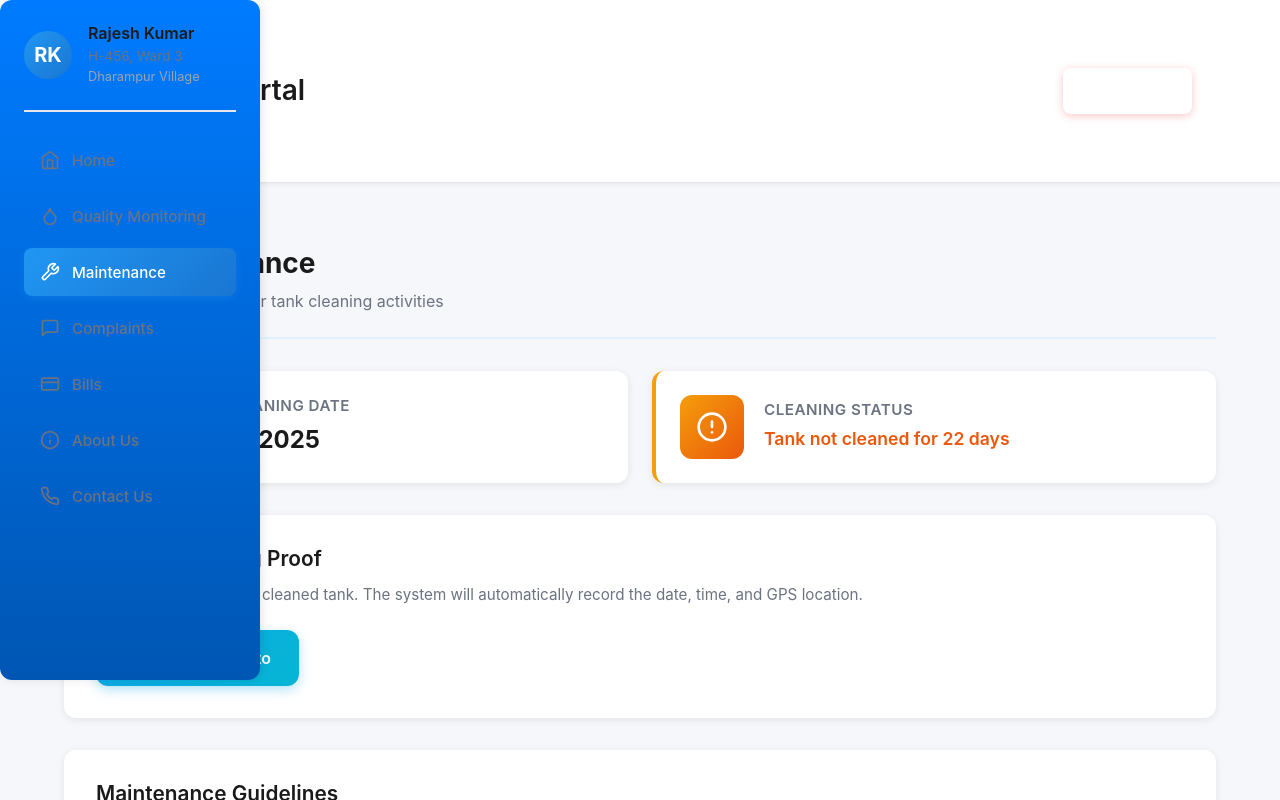
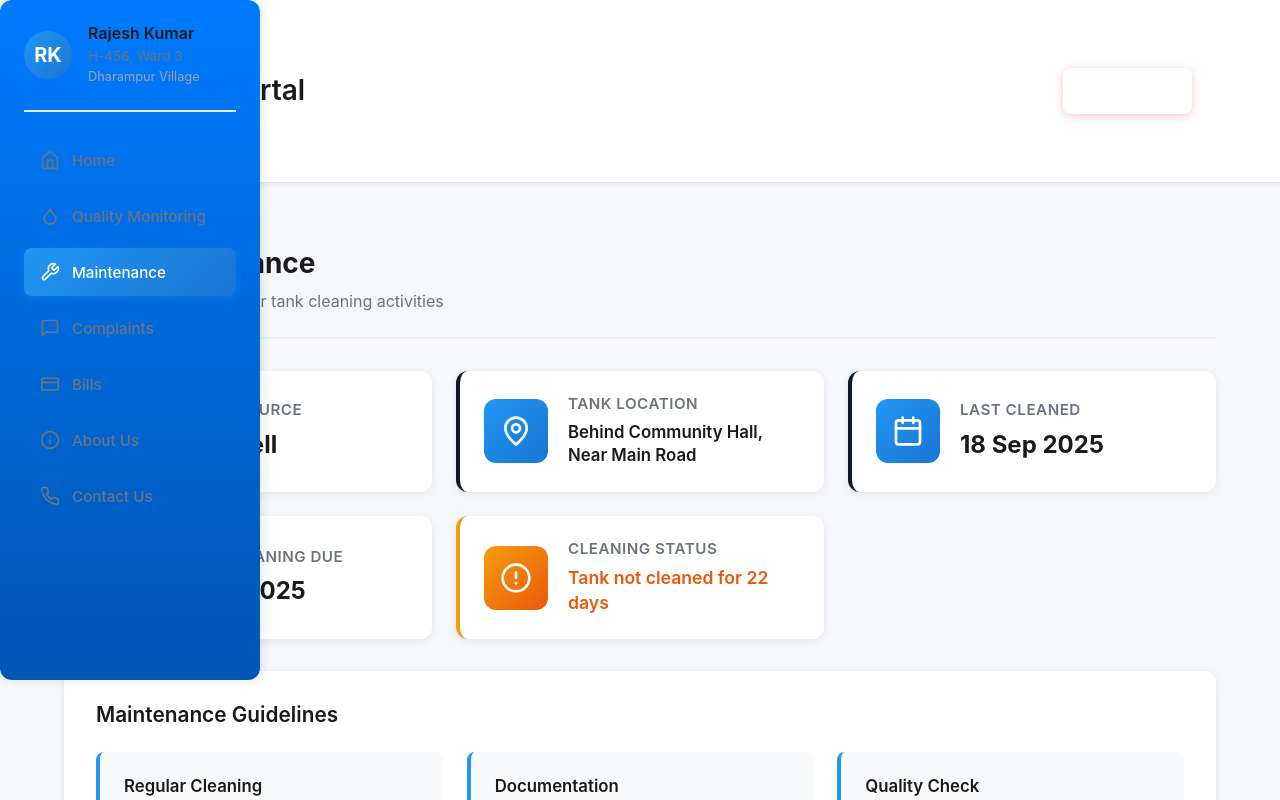
Before and after one commit to sushanthkulal/pipeline, a React (Vite) app: page /user-dashboard in a window 1280 px wide. Both pictures are taken after a click on the button "Maintenance". Shown: the top 800 px of the page. Built offline with nearby package versions, Linux system fonts and the light colour scheme.

Commit message:
Updated MaintenancePage.tsx

```diff
--- a/src/components/dashboard/MaintenancePage.css
+++ b/src/components/dashboard/MaintenancePage.css
@@ -21,7 +21,7 @@
 
 .maintenance-info {
   display: grid;
-  grid-template-columns: repeat(2, 1fr);
+  grid-template-columns: repeat(auto-fit, minmax(280px, 1fr));
   gap: 1.5rem;
   margin-bottom: 2rem;
 }
@@ -72,128 +72,19 @@
   margin: 0;
 }
 
+.info-content .location-text {
+  font-size: 1.05rem;
+  font-weight: 600;
+  color: #1a1a1a;
+  margin: 0;
+  line-height: 1.4;
+}
+
 .info-content .warning-text {
   font-size: 1.1rem;
   font-weight: 600;
   color: #ea580c;
   margin: 0;
-}
-
-.upload-section {
-  margin-bottom: 2rem;
-}
-
-.upload-card {
-  background: white;
-  border-radius: 12px;
-  padding: 2rem;
-  box-shadow: 0 2px 8px rgba(0, 0, 0, 0.08);
-}
-
-.upload-card h3 {
-  font-size: 1.3rem;
-  font-weight: 600;
-  color: #1a1a1a;
-  margin: 0 0 0.75rem 0;
-}
-
-.upload-description {
-  font-size: 0.95rem;
-  color: #6b7280;
-  margin: 0 0 1.5rem 0;
-  line-height: 1.5;
-}
-
-.camera-button {
-  display: inline-flex;
-  align-items: center;
-  gap: 0.75rem;
-  padding: 1rem 2rem;
-  background: linear-gradient(135deg, #2196F3 0%, #1976D2 100%);
-  color: white;
-  border: none;
-  border-radius: 8px;
-  font-size: 1rem;
-  font-weight: 600;
-  cursor: pointer;
-  transition: all 0.3s ease;
-  box-shadow: 0 4px 14px rgba(33, 150, 243, 0.4);
-}
-
-.camera-button:hover {
-  transform: translateY(-2px);
-  box-shadow: 0 6px 20px rgba(33, 150, 243, 0.5);
-}
-
-.preview-section {
-  margin-top: 2rem;
-  padding-top: 2rem;
-  border-top: 2px solid #e5e7eb;
-}
-
-.preview-section h4 {
-  font-size: 1.1rem;
-  font-weight: 600;
-  color: #1a1a1a;
-  margin: 0 0 1rem 0;
-}
-
-.image-preview {
-  width: 100%;
-  max-width: 500px;
-  margin-bottom: 1.5rem;
-  border-radius: 8px;
-  overflow: hidden;
-  box-shadow: 0 2px 8px rgba(0, 0, 0, 0.1);
-}
-
-.image-preview img {
-  width: 100%;
-  height: auto;
-  display: block;
-}
-
-.image-details {
-  background: #f9fafb;
-  border-radius: 8px;
-  padding: 1.25rem;
-  margin-bottom: 1.5rem;
-}
-
-.detail-item {
-  display: flex;
-  align-items: center;
-  gap: 0.75rem;
-  margin-bottom: 0.75rem;
-  color: #4b5563;
-  font-size: 0.95rem;
-}
-
-.detail-item:last-child {
-  margin-bottom: 0;
-}
-
-.detail-item svg {
-  color: #2196F3;
-  flex-shrink: 0;
-}
-
-.submit-button {
-  padding: 1rem 2rem;
-  background: linear-gradient(135deg, #22c55e 0%, #16a34a 100%);
-  color: white;
-  border: none;
-  border-radius: 8px;
-  font-size: 1rem;
-  font-weight: 600;
-  cursor: pointer;
-  transition: all 0.3s ease;
-  box-shadow: 0 4px 14px rgba(34, 197, 94, 0.4);
-}
-
-.submit-button:hover {
-  transform: translateY(-2px);
-  box-shadow: 0 6px 20px rgba(34, 197, 94, 0.5);
 }
 
 .maintenance-tips {
@@ -250,10 +141,6 @@
   animation-delay: 0.2s;
 }
 
-.fade-in.delay-2 {
-  animation-delay: 0.4s;
-}
-
 @keyframes fadeInUp {
   to {
     opacity: 1;
@@ -297,10 +184,4 @@
     flex-direction: column;
     text-align: center;
   }
-
-  .camera-button,
-  .submit-button {
-    width: 100%;
-    justify-content: center;
-  }
 }
--- a/src/components/dashboard/MaintenancePage.tsx
+++ b/src/components/dashboard/MaintenancePage.tsx
@@ -1,67 +1,12 @@
-import { useState, useRef } from 'react'
-import { Camera, MapPin, Calendar, AlertCircle } from 'lucide-react'
+import { Droplet, MapPin, Calendar, AlertCircle, Clock } from 'lucide-react'
 import './MaintenancePage.css'
 
 const MaintenancePage = () => {
-  const [capturedImage, setCapturedImage] = useState<string | null>(null)
-  const [imageDetails, setImageDetails] = useState<{
-    date: string
-    time: string
-    location: string
-  } | null>(null)
-  const fileInputRef = useRef<HTMLInputElement>(null)
-
+  const waterSource = 'Borewell'
+  const tankLocation = 'Behind Community Hall, Near Main Road'
   const lastCleaning = '18 Sep 2025'
+  const nextCleaning = '8 Oct 2025'
   const daysSinceCleaning = 22
-
-  const handleCameraClick = () => {
-    fileInputRef.current?.click()
-  }
-
-  const handleFileChange = (e: React.ChangeEvent<HTMLInputElement>) => {
-    const file = e.target.files?.[0]
-    if (file) {
-      const reader = new FileReader()
-      reader.onloadend = () => {
-        setCapturedImage(reader.result as string)
-
-        const now = new Date()
-        const date = now.toLocaleDateString('en-IN', {
-          day: '2-digit',
-          month: 'short',
-          year: 'numeric'
-        })
-        const time = now.toLocaleTimeString('en-IN', {
-          hour: '2-digit',
-          minute: '2-digit',
-          hour12: true
-        })
-
-        if (navigator.geolocation) {
-          navigator.geolocation.getCurrentPosition(
-            (position) => {
-              const location = `${position.coords.latitude.toFixed(4)}, ${position.coords.longitude.toFixed(4)}`
-              setImageDetails({ date, time, location })
-            },
-            () => {
-              setImageDetails({ date, time, location: 'Location unavailable' })
-            }
-          )
-        } else {
-          setImageDetails({ date, time, location: 'Location unavailable' })
-        }
-      }
-      reader.readAsDataURL(file)
-    }
-  }
-
-  const handleSubmit = () => {
-    if (capturedImage && imageDetails) {
-      alert('Maintenance proof submitted successfully!')
-      setCapturedImage(null)
-      setImageDetails(null)
-    }
-  }
 
   return (
     <div className="maintenance-page">
@@ -73,11 +18,41 @@ const MaintenancePage = () => {
       <div className="maintenance-info fade-in">
         <div className="info-card">
           <div className="info-icon">
+            <Droplet size={32} />
+          </div>
+          <div className="info-content">
+            <h3>Water Source</h3>
+            <p className="date">{waterSource}</p>
+          </div>
+        </div>
+
+        <div className="info-card">
+          <div className="info-icon">
+            <MapPin size={32} />
+          </div>
+          <div className="info-content">
+            <h3>Tank Location</h3>
+            <p className="location-text">{tankLocation}</p>
+          </div>
+        </div>
+
+        <div className="info-card">
+          <div className="info-icon">
             <Calendar size={32} />
           </div>
           <div className="info-content">
-            <h3>Last Cleaning Date</h3>
+            <h3>Last Cleaned</h3>
             <p className="date">{lastCleaning}</p>
+          </div>
+        </div>
+
+        <div className="info-card">
+          <div className="info-icon">
+            <Clock size={32} />
+          </div>
+          <div className="info-content">
+            <h3>Next Cleaning Due</h3>
+            <p className="date">{nextCleaning}</p>
           </div>
         </div>
 
@@ -92,58 +67,7 @@ const MaintenancePage = () => {
         </div>
       </div>
 
-      <div className="upload-section fade-in delay-1">
-        <div className="upload-card">
-          <h3>Upload Cleaning Proof</h3>
-          <p className="upload-description">
-            Capture a photo of the cleaned tank. The system will automatically record the date, time, and GPS location.
-          </p>
-
-          <input
-            type="file"
-            ref={fileInputRef}
-            onChange={handleFileChange}
-            accept="image/*"
-            capture="environment"
-            style={{ display: 'none' }}
-          />
-
-          <button className="camera-button" onClick={handleCameraClick}>
-            <Camera size={24} />
-            <span>Capture Photo</span>
-          </button>
-
-          {capturedImage && imageDetails && (
-            <div className="preview-section slide-in">
-              <h4>Captured Image</h4>
-              <div className="image-preview">
-                <img src={capturedImage} alt="Cleaning proof" />
-              </div>
-
-              <div className="image-details">
-                <div className="detail-item">
-                  <Calendar size={18} />
-                  <span>Date: {imageDetails.date}</span>
-                </div>
-                <div className="detail-item">
-                  <Calendar size={18} />
-                  <span>Time: {imageDetails.time}</span>
-                </div>
-                <div className="detail-item">
-                  <MapPin size={18} />
-                  <span>Location: {imageDetails.location}</span>
-                </div>
-              </div>
-
-              <button className="submit-button" onClick={handleSubmit}>
-                Submit Cleaning Proof
-              </button>
-            </div>
-          )}
-        </div>
-      </div>
-
-      <div className="maintenance-tips fade-in delay-2">
+      <div className="maintenance-tips fade-in delay-1">
         <h3>Maintenance Guidelines</h3>
         <div className="tips-grid">
           <div className="tip-card">
```
